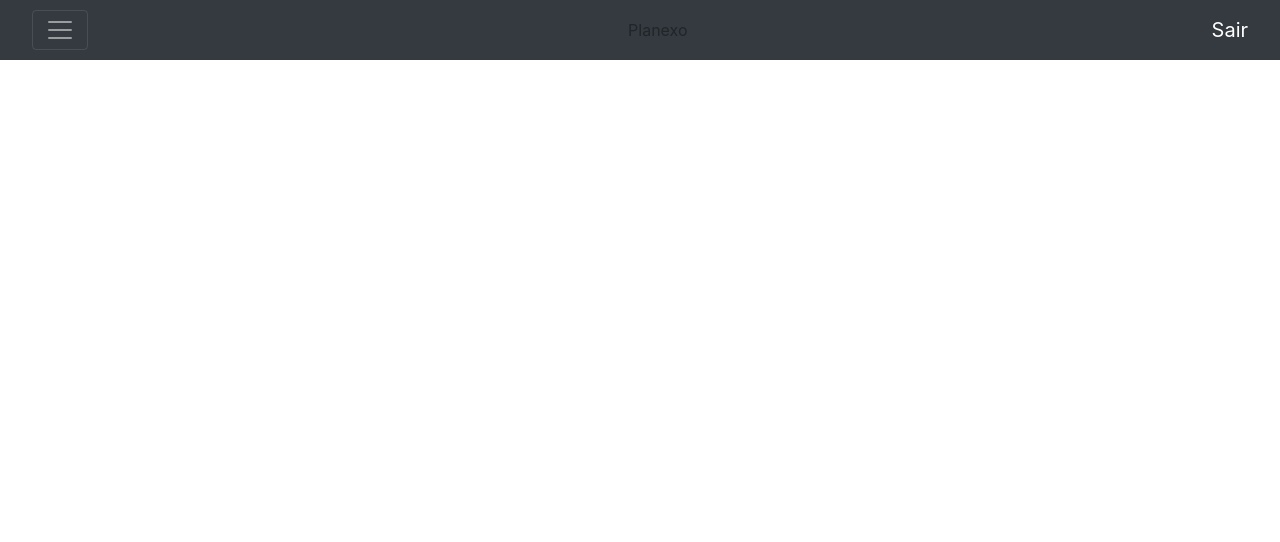
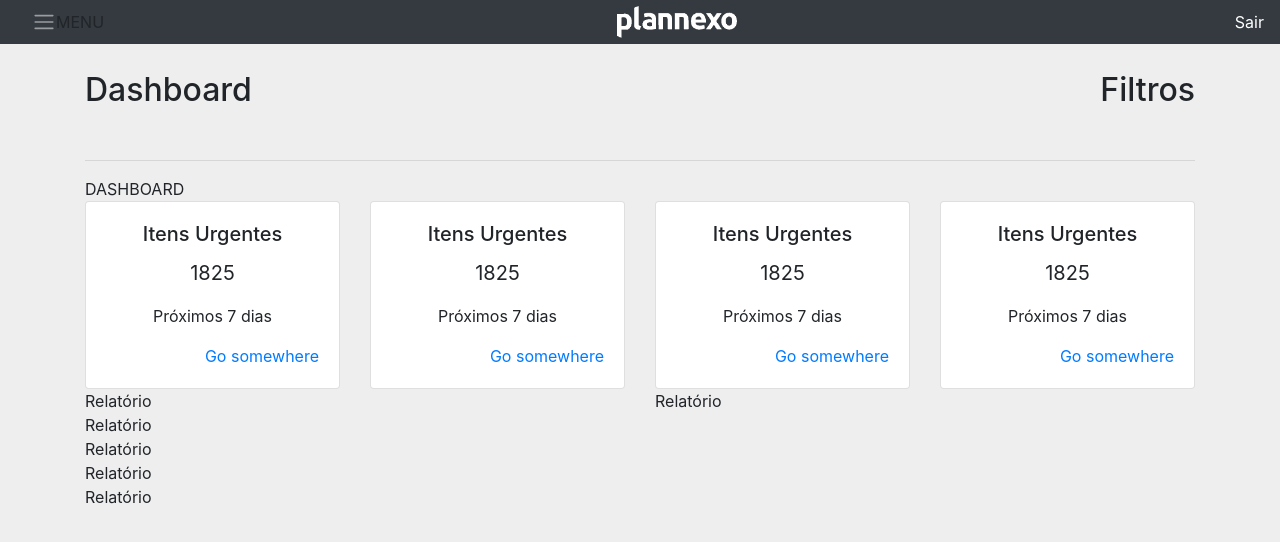
Before and after one commit to carlosmarinho/plan-vue, a Vue app: page / in a window 1280 px wide. Shown: the top 542 px of the page. Built offline with nearby package versions, Linux system fonts and the light colour scheme.

Commit message:
fechado os componentes do dashboard

```diff
--- a/src/App.vue
+++ b/src/App.vue
@@ -1,15 +1,30 @@
 <template>
   <div>
     <Header></Header>
+    <div class="container">
+      <TitleBar></TitleBar>
+      <Dashboard></Dashboard>
+    </div>
   </div>
 </template>
 
 <script>
 import Header from './components/Header';
+import TitleBar from './components/TitleBar';
+import Dashboard from './components/Dashboard';
+
 export default{
   name: 'App',
   components: {
-    Header
+    Header,
+    TitleBar,
+    Dashboard,
   },
 }
 </script>
+
+<style>
+  body{
+    background-color: #eee;
+  }
+</style>
--- /dev/null
+++ b/src/components/Dashboard.vue
@@ -0,0 +1,56 @@
+<template>
+    <div>
+        DASHBOARD
+        <FeaturedBar>
+            <FeaturedItem />
+            <FeaturedItem />
+            <FeaturedItem />
+            <FeaturedItem />
+        </FeaturedBar>
+        <div>
+            <div class="row">
+                <div class="col-6">
+                    <Report />
+                </div>
+                <div class="col-6">
+                    <Report />
+                </div>
+            </div>
+            <div class="row">
+                <div class="col-12">
+                    <Report />
+                </div>
+            </div>
+            <div class="row">
+                <div class="col-12">
+                    <Report />
+                </div>
+            </div>
+            <div class="row">
+                <div class="col-12">
+                    <Report />
+                </div>
+            </div>
+            <div class="row">
+                <div class="col-12">
+                    <Report />
+                </div>
+            </div>
+        </div>
+    </div>
+</template>
+
+<script>
+import FeaturedBar from './FeaturedBar';
+import FeaturedItem from './FeaturedItem';
+import Report from './Report';
+
+export default{
+    name: 'Dashboard',
+    components:{
+        FeaturedBar,
+        FeaturedItem,
+        Report,
+    }
+}
+</script>
--- /dev/null
+++ b/src/components/FeaturedBar.vue
@@ -0,0 +1,11 @@
+<template>
+    <div class="row">
+        <slot></slot>
+    </div>
+</template>
+
+<script>
+export default{
+    name: 'FeaturedBar',
+}
+</script>
--- /dev/null
+++ b/src/components/FeaturedItem.vue
@@ -0,0 +1,22 @@
+<template>
+    <div class="col-3">
+        <div class="card" >
+            <div class="card-body">
+                <h5 class="card-title text-center">Itens Urgentes</h5>
+                <p class="blockquote text-center">1825</p>
+                <p class="card-text text-center">Próximos 7 dias</p>
+                <div class="text-right"><a href="#" class="">Go somewhere</a></div>
+            </div>
+        </div>
+    </div>
+</template>
+
+<script>
+    export default{
+        name: 'FeaturedItem'
+    }
+</script>
+
+<style scoped>
+
+</style>
--- a/src/components/Header.vue
+++ b/src/components/Header.vue
@@ -2,16 +2,15 @@
     <nav class="navbar navbar-dark bg-dark">
         <div class="pos-f-t">
             <nav class="navbar navbar-dark bg-dark">
-                <button class="navbar-toggler" type="button" data-toggle="collapse" data-target="#navbarToggleExternalContent" aria-controls="navbarToggleExternalContent" aria-expanded="false" aria-label="Toggle navigation">
                 <span class="navbar-toggler-icon"></span>
-                </button>
+                <span>MENU</span>
             </nav>
         </div>
         <div class="container-fluid-nav text-center">
-            Planexo
+            <img src="../assets/logo-planexo-white.png" width="120" />
         </div>
         <span class="navbar-text">
-            <a class="navbar-brand" href="#">Sair</a>
+            <a  href="#">Sair</a>
         </span>
     </nav>
 </template>
--- /dev/null
+++ b/src/components/Report.vue
@@ -0,0 +1,12 @@
+<template>
+    <div>Relatório</div>
+</template>
+
+<script>
+export default{
+    name: 'Report',
+}
+</script>
+
+<style>
+</style>
--- /dev/null
+++ b/src/components/TitleBar.vue
@@ -0,0 +1,25 @@
+<template>
+    <div>
+        <div class="row align-items-center title-bar">
+            <div class="col-6">
+                <h2>Dashboard</h2>
+            </div>
+            <div class="col-6 text-right">
+                <h2>Filtros</h2>
+            </div>
+        </div>
+        <hr />
+    </div>
+</template>
+
+<script>
+export default{
+    name: 'TitleBar'
+}
+</script>
+
+<style scoped>
+    .title-bar{
+        min-height: 100px;
+    }
+</style>
```
Also changed, not shown: src/assets/logo-planexo-white.png (added).
